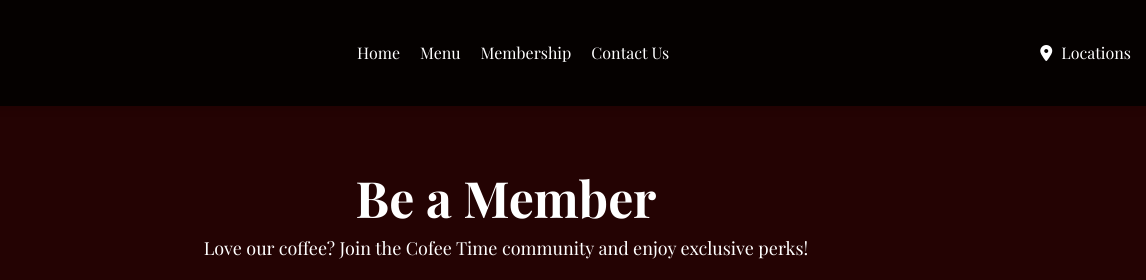
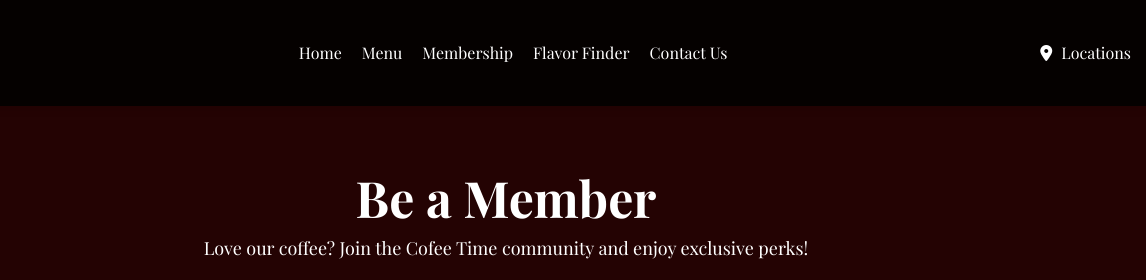
Before and after one commit to Md-Minhazul-Alam/Second-Project, a plain HTML site: page success.html in a window 1280 px wide. Shown: the top 280 px of the page, 134-1280 px from the left. Drawn offline with nearby package versions, Linux system fonts and the light colour scheme; a web font is replaced by a local one.

Commit message:
Update success.html

```diff
--- a/success.html
+++ b/success.html
@@ -33,6 +33,9 @@
           </li>
           <li class="nav-item">
             <a class="nav-link" href="membership.html">Membership</a>
+          </li>
+          <li class="nav-item">
+            <a class="nav-link" href="flavor-finder.html">Flavor Finder</a>
           </li>
           <li class="nav-item">
             <a class="nav-link" href="contact.html">Contact Us</a>
@@ -76,6 +79,9 @@
         </li>
         <li>
           <a href="membership.html">Membership</a>
+        </li>
+        <li>
+          <a href="flavor-finder.html">>Flavor Finder</a>
         </li>
         <li>
           <a href="contact.html">Contact Us</a>
```
